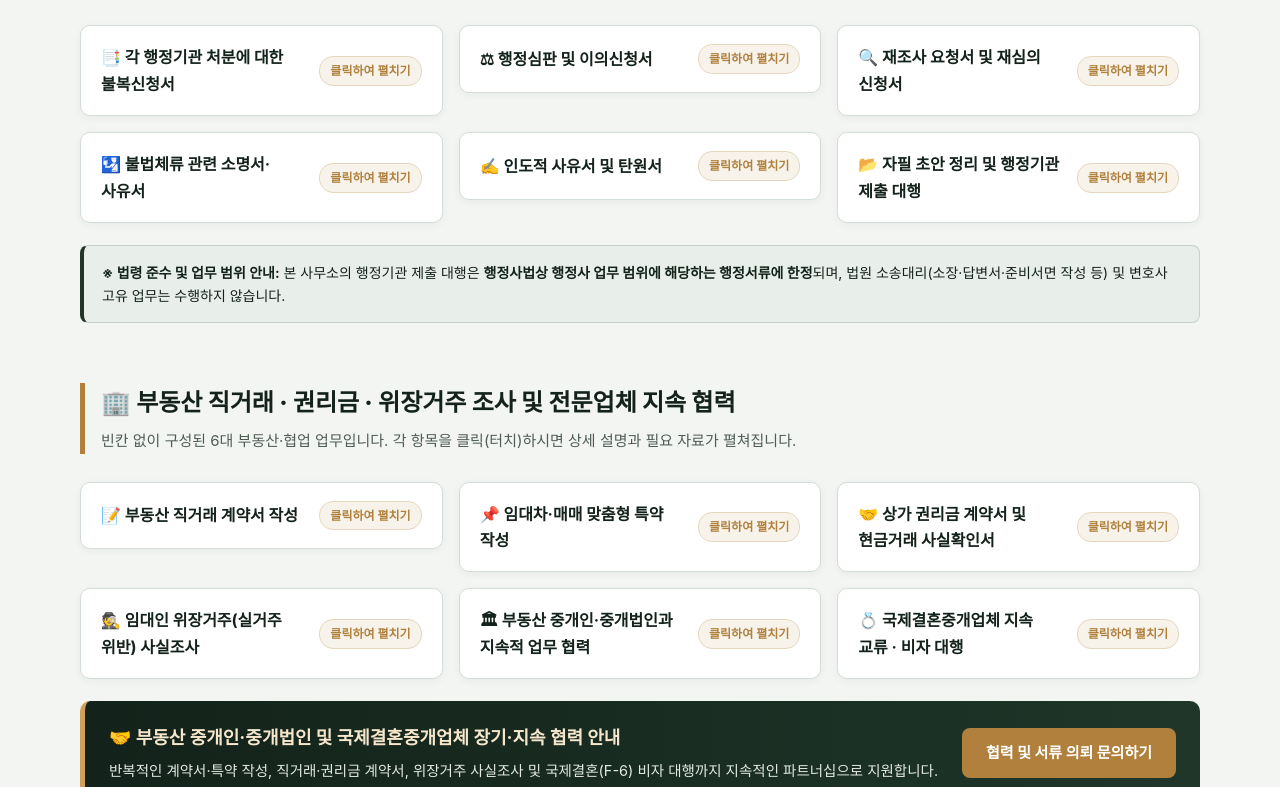
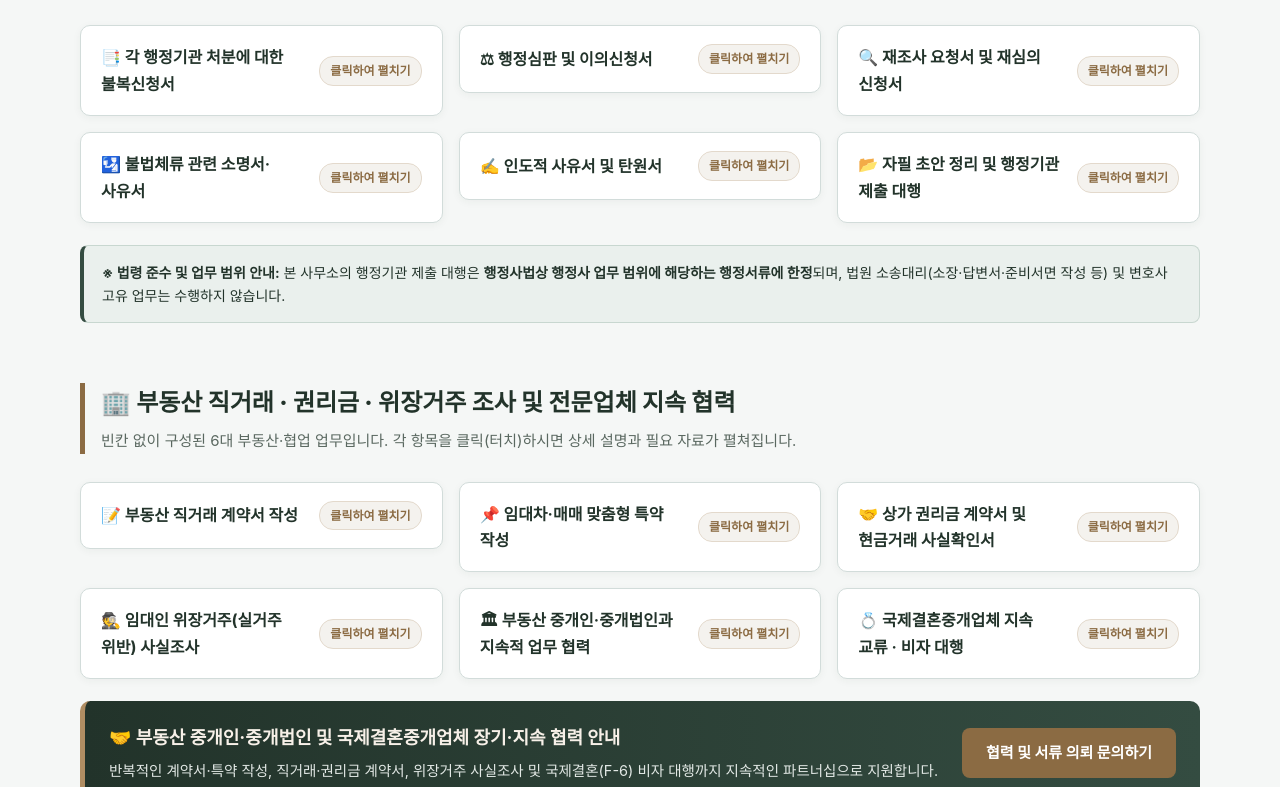
Before and after one commit to gonggam-027338816/office, a plain HTML site: page index.html in a window 1280 px wide. Shown: the part 596-1383 px from the top of the page. Drawn offline with Linux system fonts and the light colour scheme.

Commit message:
Update index.html

```diff
--- a/index.html
+++ b/index.html
@@ -3,20 +3,20 @@
 <head>
   <meta charset="UTF-8" />
   <meta name="viewport" content="width=device-width, initial-scale=1.0" />
-  <title>공감탐정행정사사무소 | 행정처분 불복·부동산직거래·위장거주 사실조사·비자대행</title>
+  <title>공감탐정행정사사무소 | 행정처분 불복·부동산직거래·위장거주 조사·비자대행</title>
   <style>
     :root {
-      --primary: #1f3629;        /* 차분한 딥 포레스트 그린 */
-      --primary-dark: #13221a;   /* 짙은 차콜 그린 */
-      --primary-light: #2e4d3b;  /* 미디엄 포레스트 */
-      --accent: #b0803c;         /* 앤틱 앰버 골드 */
-      --accent-light: #cfa15d;   /* 라이트 앰버 */
-      --accent-bg: #f7f3eb;      /* 은은한 웜 크림 배경 */
-      --bg-main: #f3f5f3;        /* 전체 배경 */
+      --primary: #344c41;        /* 차분한 세이지 포레스트 (메인 딥그린) */
+      --primary-dark: #22332a;   /* 짙은 다크 차콜 그린 */
+      --primary-light: #4c6b5b;  /* 부드러운 세이지 톤 */
+      --accent: #8b6b43;         /* 따뜻한 어반 브론즈 포인트 */
+      --accent-light: #b08d62;   /* 라이트 브론즈 */
+      --accent-bg: #f4f2ee;      /* 은은한 웜 그레이쉬 베이지 배경 */
+      --bg-main: #f5f7f6;        /* 전체 배경 (모던 그레이 틴트) */
       --surface: #ffffff;        /* 카드 배경 */
-      --text-main: #1c2420;      /* 기본 본문색 */
-      --text-muted: #4e5d54;     /* 보조 텍스트 */
-      --border: #d4ddd7;         /* 테두리선 */
+      --text-main: #222b26;      /* 기본 본문색 */
+      --text-muted: #5a6860;     /* 보조 텍스트 */
+      --border: #d2dcda;         /* 테두리선 */
     }
 
     * {
@@ -93,7 +93,7 @@
 
     .brand-text span {
       font-size: 12px;
-      color: #cbd5cf;
+      color: #cfd8d2;
       display: block;
     }
 
@@ -110,7 +110,7 @@
       border-radius: 6px;
       font-size: 14px;
       font-weight: 600;
-      color: #e2e8e4;
+      color: #e2e8e5;
       transition: all 0.2s ease;
     }
 
@@ -134,9 +134,9 @@
 
     .hero-badge {
       display: inline-block;
-      background-color: rgba(176, 128, 60, 0.22);
+      background-color: rgba(139, 107, 67, 0.25);
       border: 1px solid var(--accent-light);
-      color: #f5e6cc;
+      color: #f7f0e8;
       padding: 5px 14px;
       border-radius: 20px;
       font-size: 13px;
@@ -153,7 +153,7 @@
 
     .hero p {
       font-size: 16px;
-      color: #dce4df;
+      color: #dfe6e2;
       max-width: 840px;
       margin-bottom: 26px;
     }
@@ -180,7 +180,7 @@
     }
 
     .btn-accent:hover {
-      background-color: #93682c;
+      background-color: #725533;
     }
 
     .btn-outline {
@@ -238,14 +238,14 @@
       background: var(--surface);
       border: 1px solid var(--border);
       border-radius: 10px;
-      box-shadow: 0 2px 8px rgba(19, 34, 26, 0.05);
+      box-shadow: 0 2px 8px rgba(34, 51, 42, 0.05);
       transition: all 0.2s ease;
       overflow: hidden;
     }
 
     details.service-card:hover {
       border-color: var(--accent);
-      box-shadow: 0 5px 15px rgba(19, 34, 26, 0.09);
+      box-shadow: 0 5px 15px rgba(34, 51, 42, 0.09);
     }
 
     details.service-card[open] {
@@ -282,7 +282,7 @@
       font-weight: 600;
       color: var(--accent);
       background-color: var(--accent-bg);
-      border: 1px solid #e5d7be;
+      border: 1px solid #e3d9cc;
       padding: 4px 10px;
       border-radius: 14px;
       white-space: nowrap;
@@ -335,8 +335,8 @@
     /* 법령 준수 고지 박스 */
     .legal-notice {
       margin-top: 22px;
-      background-color: #e8eee9;
-      border: 1px solid #c5d3ca;
+      background-color: #eaf0ed;
+      border: 1px solid #c8d7d0;
       border-left: 4px solid var(--primary);
       padding: 15px 18px;
       border-radius: 8px;
@@ -361,13 +361,13 @@
 
     .collab-banner h4 {
       font-size: 18px;
-      color: #f5e6cc;
+      color: #f7f0e8;
       margin-bottom: 6px;
     }
 
     .collab-banner p {
       font-size: 14.5px;
-      color: #e2e8e4;
+      color: #e2e8e5;
     }
 
     /* 출입국 비자 & 외국어 안내 섹션 */
@@ -443,7 +443,7 @@
     .lang-content {
       display: none;
       background-color: var(--accent-bg);
-      border: 1px solid #e5d7be;
+      border: 1px solid #e3d9cc;
       border-radius: 8px;
       padding: 20px;
     }
@@ -532,7 +532,7 @@
       border-radius: 6px;
       font-size: 14px;
       font-family: inherit;
-      background-color: #fbfcfb;
+      background-color: #fafbfb;
     }
 
     .form-group select:focus,
@@ -566,7 +566,7 @@
     /* 푸터 및 다국어 주소 */
     footer {
       background-color: var(--primary-dark);
-      color: #cbd5cf;
+      color: #cfd8d2;
       padding: 44px 20px;
       border-top: 4px solid var(--accent);
       font-size: 14px;
@@ -617,7 +617,7 @@
       grid-template-columns: 1fr;
       gap: 7px;
       font-size: 13px;
-      color: #e2e8e4;
+      color: #e2e8e5;
     }
 
     .addr-list span.lang-tag {
@@ -811,7 +811,7 @@
     </div>
   </section>
 
-  <!-- 섹션 2: 부동산 직거래·특약·권리금·위장거주 조사 및 중개·국제결혼업체 협력 (6개 카드 빈칸 없이 구성) -->
+  <!-- 섹션 2: 부동산 직거래·특약·권리금·위장거주 조사 및 중개·국제결혼업체 협력 (6개 카드) -->
   <section id="realestate" class="section" style="padding-top: 10px;">
     <div class="section-header">
       <h3>🏢 부동산 직거래 · 권리금 · 위장거주 조사 및 전문업체 지속 협력</h3>
@@ -875,7 +875,7 @@
         </div>
       </details>
 
-      <!-- 부동산 4: 임대인 위장거주 사실조사 추가 -->
+      <!-- 부동산 4: 임대인 위장거주 사실조사 -->
       <details class="service-card">
         <summary>
           <span class="summary-title">🕵 임대인 위장거주(실거주 위반) 사실조사</span>
@@ -894,7 +894,7 @@
         </div>
       </details>
 
-      <!-- 부동산 5: 중개인·중개법인 지속 협력 통합 -->
+      <!-- 부동산 5: 중개인·중개법인 지속 협력 -->
       <details class="service-card">
         <summary>
           <span class="summary-title">🏛 부동산 중개인·중개법인과 지속적 업무 협력</span>
```
